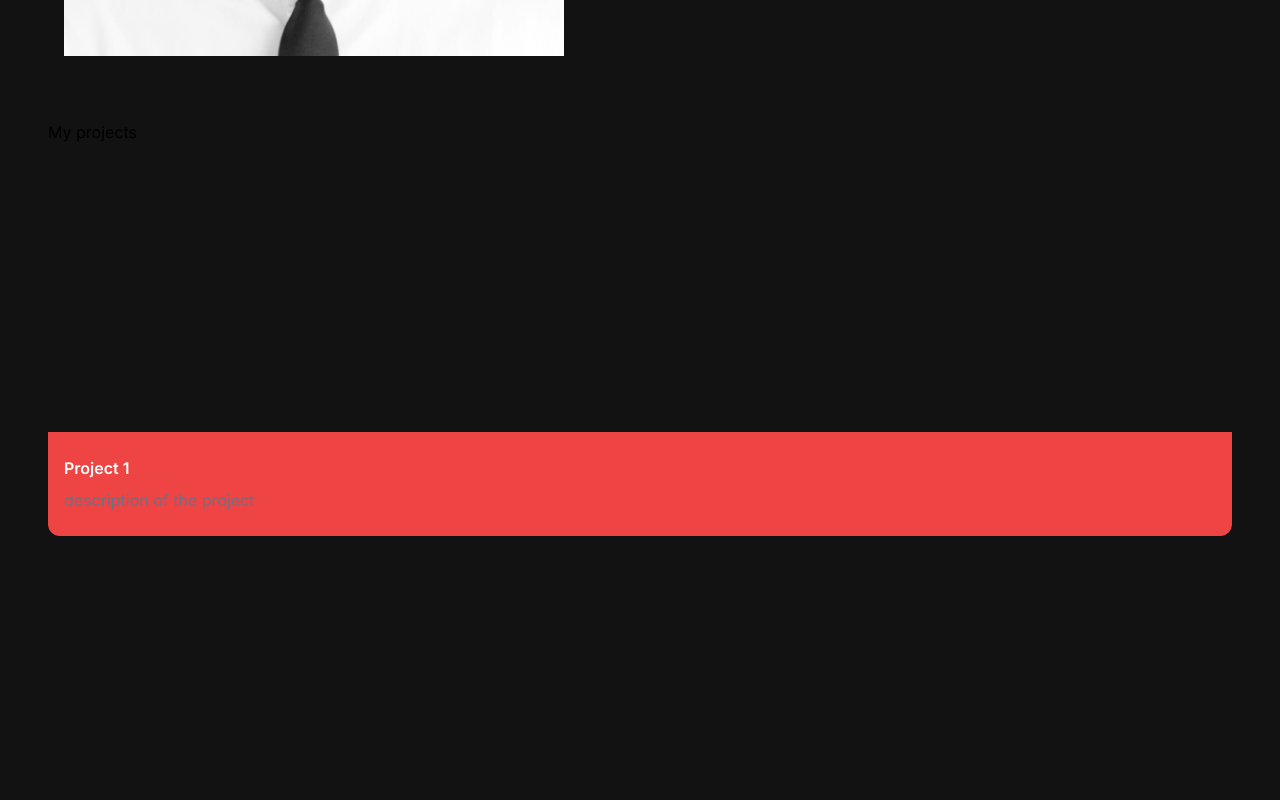
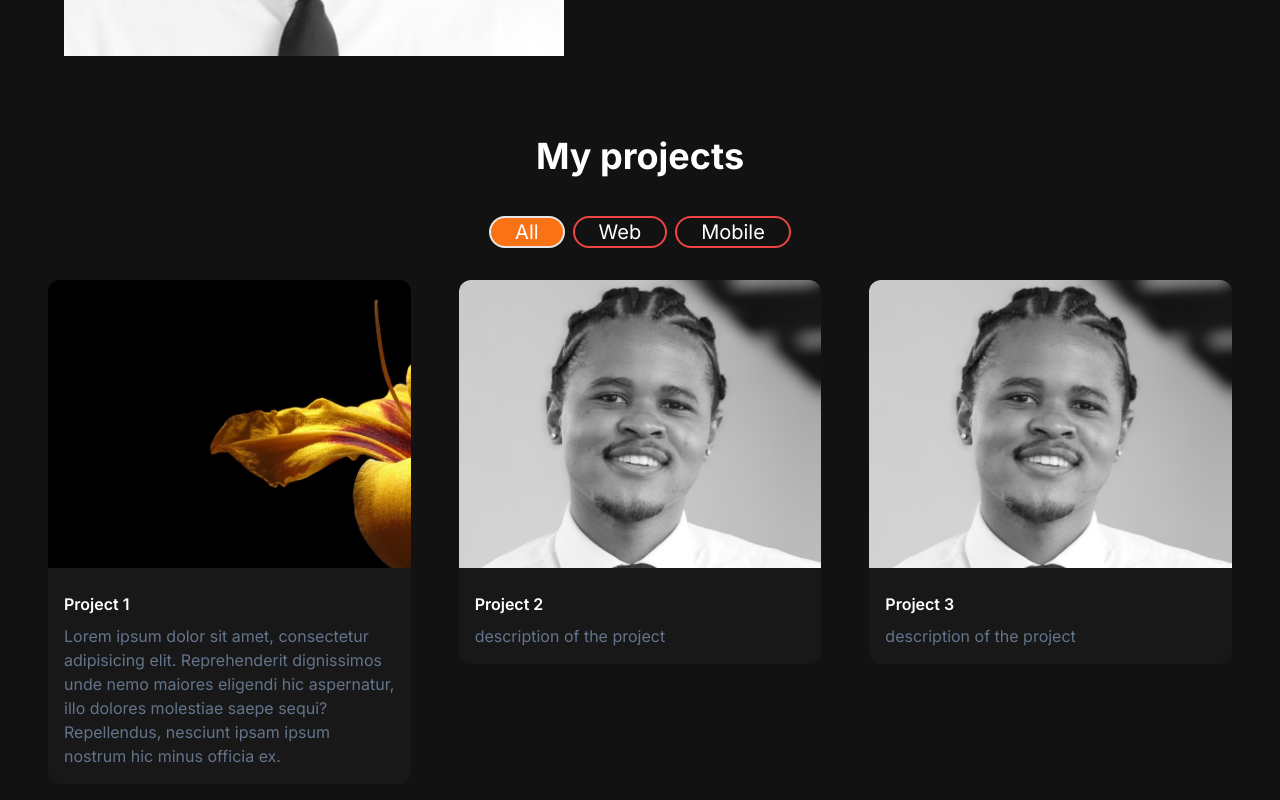
Before and after one commit to lefatsiane/online_cv_v2, a Next.js app: page / in a window 1280 px wide. Shown: the part 1020-1820 px from the top of the page. Built offline with nearby package versions, Linux system fonts and the light colour scheme.

Commit message:
ProjectsSection complete

```diff
--- a/package.json
+++ b/package.json
@@ -13,7 +13,8 @@
     "next": "14.2.5",
     "react": "^18",
     "react-dom": "^18",
-    "react-type-animation": "^3.2.0"
+    "react-type-animation": "^3.2.0",
+    "resend": "^3.5.0"
   },
   "devDependencies": {
     "eslint": "^8",
--- /dev/null
+++ b/src/app/components/ProjectTag.jsx
@@ -0,0 +1,17 @@
+import React from "react";
+
+const ProjectTag = ({ name, onClick, isSelected }) => {
+  const buttonStyle = isSelected
+    ? "text-white bg-orange-500"
+    : "text-white border-red-500 hover:border-white";
+  return (
+    <button
+      className={`${buttonStyle} rounded-full border-2 px-6 text-xl cursor-pointer`}
+      onClick={() => onClick(name)}
+    >
+      {name}
+    </button>
+  );
+};
+
+export default ProjectTag;
--- a/src/app/components/ProjectsCard.jsx
+++ b/src/app/components/ProjectsCard.jsx
@@ -1,15 +1,31 @@
 import React from "react";
+import { CodeBracketIcon, EyeIcon } from "@heroicons/react/24/solid";
+import Link from "next/link";
 
-const ProjectsCard = ({ imgURL, title, description }) => {
+const ProjectsCard = ({ imgURL, title, description, gitUrl, previewUrl }) => {
   return (
     <div>
       <div
-        className="h-52 md:h-72 rounded-t-xl relative group"
-        style={{ background: `url ${imgURL}`, backgroundSize: "cover" }}
+        className="h-52 md:h-72 mt-2 rounded-t-xl relative group"
+        style={{ background: `url(${imgURL})`, backgroundSize: "cover" }}
       >
-        <div className="overlay absoulute top-0 left-0 w-full h-full bg-orange-500 bg-opacity-0 hidden group-hover:flex group-hover:bg-opacity-80 transition-all duration-500 "></div>
+        <div className="overlay items-center justify-center absolute rounded-t-xl top-0 left-0 w-full h-full bg-[#181818] bg-opacity-0 hidden group-hover:flex group-hover:bg-opacity-80 transition-all duration-500 ">
+          <Link
+            className="h-14 w-14 mr-2 relative border-2 rounded-full border-[#ADB7BE] hover:border-white group/link"
+            href={gitUrl}
+          >
+            <CodeBracketIcon className="h-10 w-10 text-[#ADB7BE] absolute top-1/2 left-1/2 transform -translate-x-1/2 -translate-y-1/2 cursor-pointer group-hover/link:text-white" />
+          </Link>
+
+          <Link
+            className="h-14 w-14 relative border-2 rounded-full border-[#ADB7BE] hover:border-white group/link"
+            href={previewUrl}
+          >
+            <EyeIcon className="h-10 w-10 text-[#ADB7BE] absolute top-1/2 left-1/2 transform -translate-x-1/2 -translate-y-1/2 cursor-pointer group-hover/link:text-white" />
+          </Link>
+        </div>
       </div>
-      <div className="text-white rounded-b-xl bg-red-500 py-6 px-4  ">
+      <div className="text-white pb-4 rounded-b-xl bg-[#181818] py-6 px-4  ">
         <h5 className="font-xl font-semibold mb-2 ">{title}</h5>
         <p className="text-slate-500">{description}</p>
       </div>
--- a/src/app/components/ProjectsSection.jsx
+++ b/src/app/components/ProjectsSection.jsx
@@ -1,63 +1,110 @@
-import React from "react";
+"use client";
+import React, { useState } from "react";
 import ProjectsCard from "./ProjectsCard";
+import ProjectTag from "./ProjectTag";
 
 const projectData = [
   {
     id: 1,
     title: "Project 1",
-    description: "description of the project",
-    image: "/images/MainImg.JPG",
-    tag: ["All", "Web"],
+    description:
+      "Lorem ipsum dolor sit amet, consectetur adipisicing elit. Reprehenderit dignissimos unde nemo maiores eligendi hic aspernatur, illo dolores molestiae saepe sequi? Repellendus, nesciunt ipsam ipsum nostrum hic minus officia ex.",
+    image: "images/img6.JPG",
+    tag: ["All", "Web", "Mobile"],
+    gitUrl: "/",
+    previewUrl: "/",
   },
   {
-    id: 1,
+    id: 2,
     title: "Project 2",
     description: "description of the project",
-    image: "/images/MainImg.JPG",
+    image: "/images/mainImg.JPG",
     tag: ["All", "Web"],
+    gitUrl: "/",
+    previewUrl: "/",
   },
   {
-    id: 1,
+    id: 3,
     title: "Project 3",
     description: "description of the project",
-    image: "/images/MainImg.JPG",
+    image: "/images/mainImg.JPG",
     tag: ["All", "Web"],
+    gitUrl: "/",
+    previewUrl: "/",
   },
   {
-    id: 1,
+    id: 4,
     title: "Project 4",
     description: "description of the project",
-    image: "/images/MainImg.JPG",
+    image: "/images/mainImg.JPG",
     tag: ["All", "Web"],
+    gitUrl: "/",
+    previewUrl: "/",
   },
   {
-    id: 1,
+    id: 5,
     title: "Project 5",
     description: "description of the project",
-    image: "/images/MainImg.JPG",
+    image: "/images/mainImg.JPG",
     tag: ["All", "Web"],
+    gitUrl: "/",
+    previewUrl: "/",
   },
   {
-    id: 1,
+    id: 6,
     title: "Project 6",
     description: "description of the project",
-    image: "/images/MainImg.JPG",
-    tag: ["All", "Web"],
+    image: "/images/mainImg.JPG",
+    tag: ["All", "Mobile"],
+    gitUrl: "/",
+    previewUrl: "/",
   },
 ];
 
 const ProjectsSection = () => {
+  const [tag, setTag] = useState("All");
+  const handleTagChange = (newTag) => {
+    setTag(newTag);
+  };
+
+  const filteredProjects = projectData.filter((project) => {
+    return project.tag.includes(tag);
+  });
+
   return (
     <div>
-      <h2>My projects</h2>
-      <div>
-        {projectData.map((project) => (
+      <h2 className="text-center text-4xl font-bold text-white mt-4 mb-4">
+        My projects
+      </h2>
+      <div className="text-white flex flex-row justify-center items-center gap-2 py-6">
+        <ProjectTag
+          onClick={handleTagChange}
+          name="All"
+          isSelected={tag === "All"}
+        />
+
+        <ProjectTag
+          onClick={handleTagChange}
+          name="Web"
+          isSelected={tag === "Web"}
+        />
+
+        <ProjectTag
+          onClick={handleTagChange}
+          name="Mobile"
+          isSelected={tag === "Mobile"}
+        />
+      </div>
+      <div className="grid md:grid-cols-3 gap-8 md:gap-12">
+        {filteredProjects.map((project) => (
           <ProjectsCard
             key={project.id}
             title={project.title}
             description={project.description}
             imgURL={project.image}
             tags={project}
+            gitUrl={project.gitUrl}
+            previewUrl={project.previewUrl}
           />
         ))}{" "}
       </div>
@@ -66,3 +113,12 @@ const ProjectsSection = () => {
 };
 
 export default ProjectsSection;
+
+{
+  /* <button className="rounded-full border-2 border-orange-500 hover:border-white  px-6 text-xl cursor-pointer">
+          All
+        </button>
+        <button className="rounded-full border-2 border-orange-500 hover:border-white  px-6 text-xl cursor-pointer">
+          Web
+        </button> */
+}
--- /dev/null
+++ b/src/app/send/route.js
@@ -0,0 +1,28 @@
+import { EmailTemplate } from "../../../components/EmailTemplate";
+import { Resend } from "resend";
+
+const resend = new Resend(process.env.re_Py2rk9M6_AG13pNxetM8etHP6qfuy36Fc);
+
+export async function POST() {
+  try {
+    const { data, error } = await resend.emails.send({
+      from: "Lefa <lefataleni@gmail.com>",
+      to: ["lefataleni@gmail.com"],
+      subject: "Hello world",
+      react: (
+        <>
+          {" "}
+          <p>Email body</p>{" "}
+        </>
+      ),
+    });
+
+    if (error) {
+      return Response.json({ error }, { status: 500 });
+    }
+
+    return Response.json(data);
+  } catch (error) {
+    return Response.json({ error }, { status: 500 });
+  }
+}
```
Also changed, not shown: 1 other file (tests, documents, lock files or other folders).
